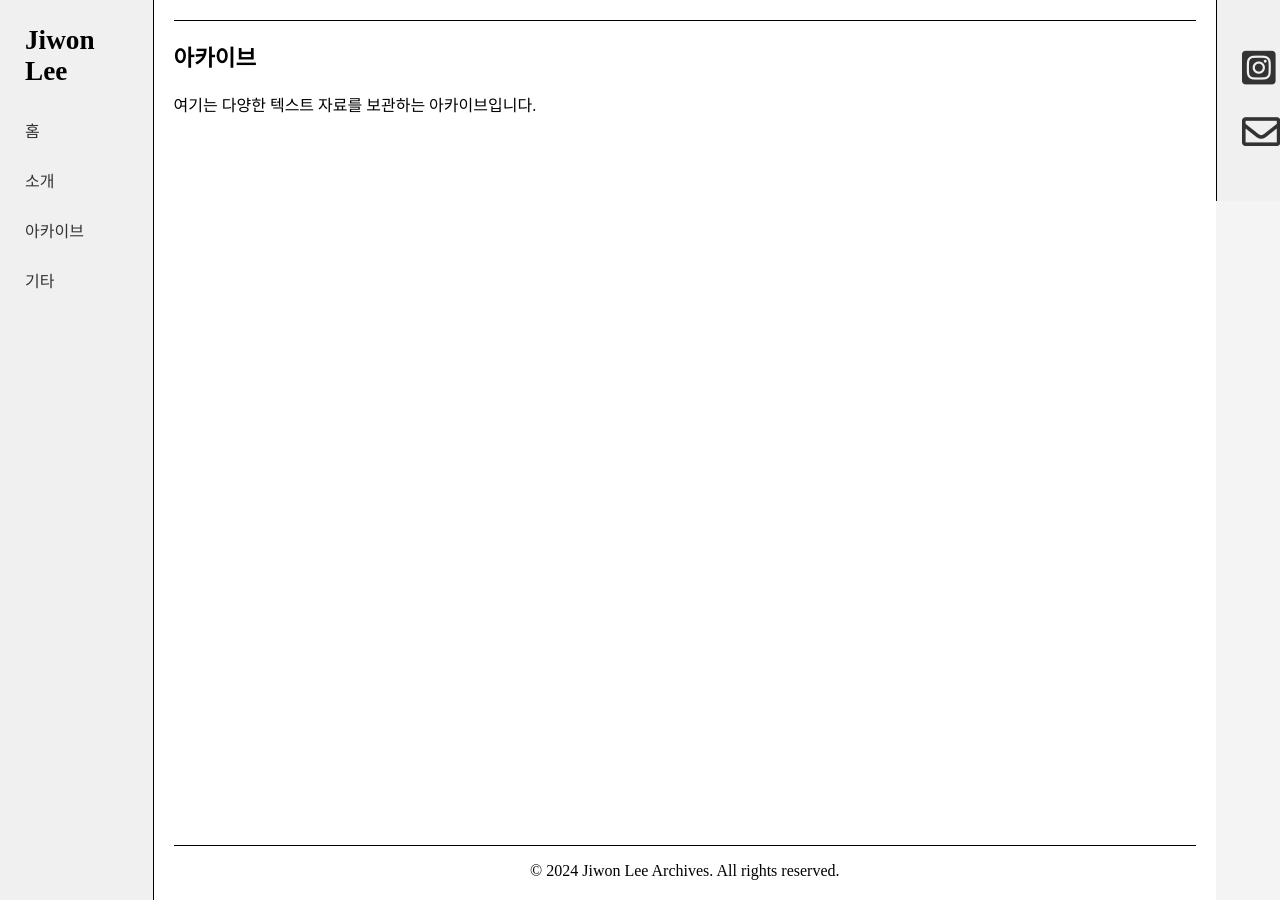
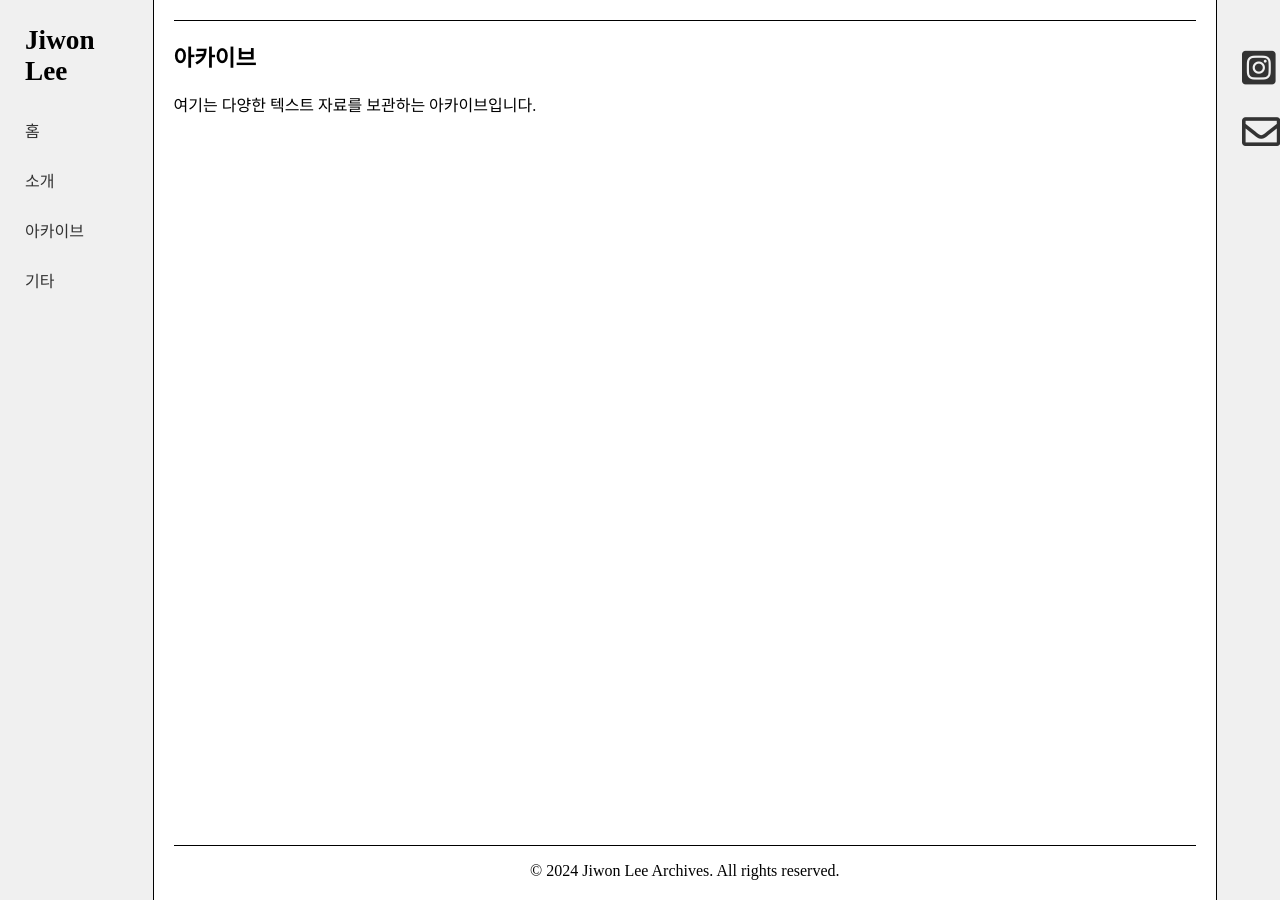
Before and after one commit to LfayeJ/archives, a Jekyll site: the page built from index.html, in a window 1280 px wide. Built offline with Jekyll 4.4.1, drawn with Linux system fonts in a browser that asks for light colours; some web fonts are replaced.

Commit message:
Update styles.css

```diff
--- a/assets/css/styles.css
+++ b/assets/css/styles.css
@@ -52,6 +52,7 @@ p:last-of-type {
 }
 
 .side-menu, .additional-side-menu {
+  min-height: 100vh;
   background-color: #f0f0f0;
   padding: 25px;
   box-sizing: border-box;
@@ -187,7 +188,7 @@ button i {
 
   .side-menu {
     width: 95vw;
-    height: 40vh;
+    height: 50vh;
     border-right: none;
     border-bottom: 1px solid var(--border-color);
   }
```
